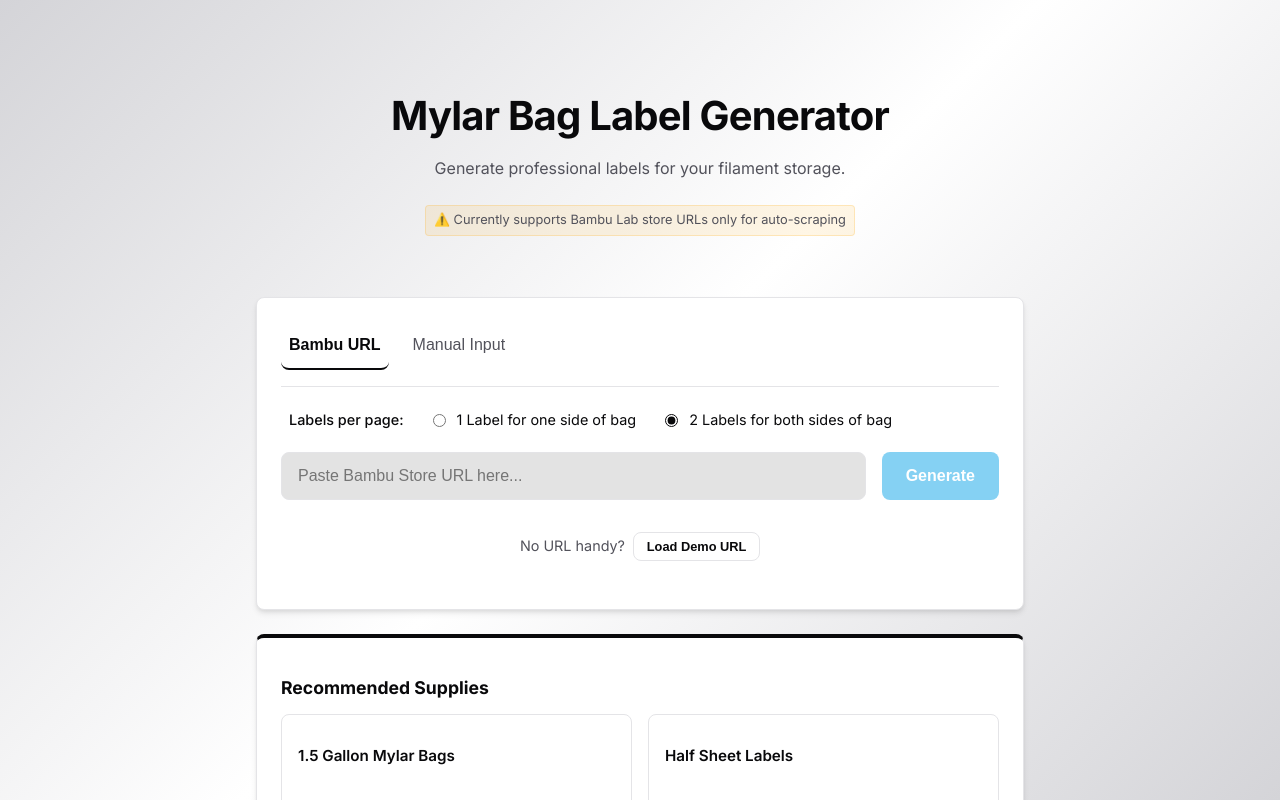
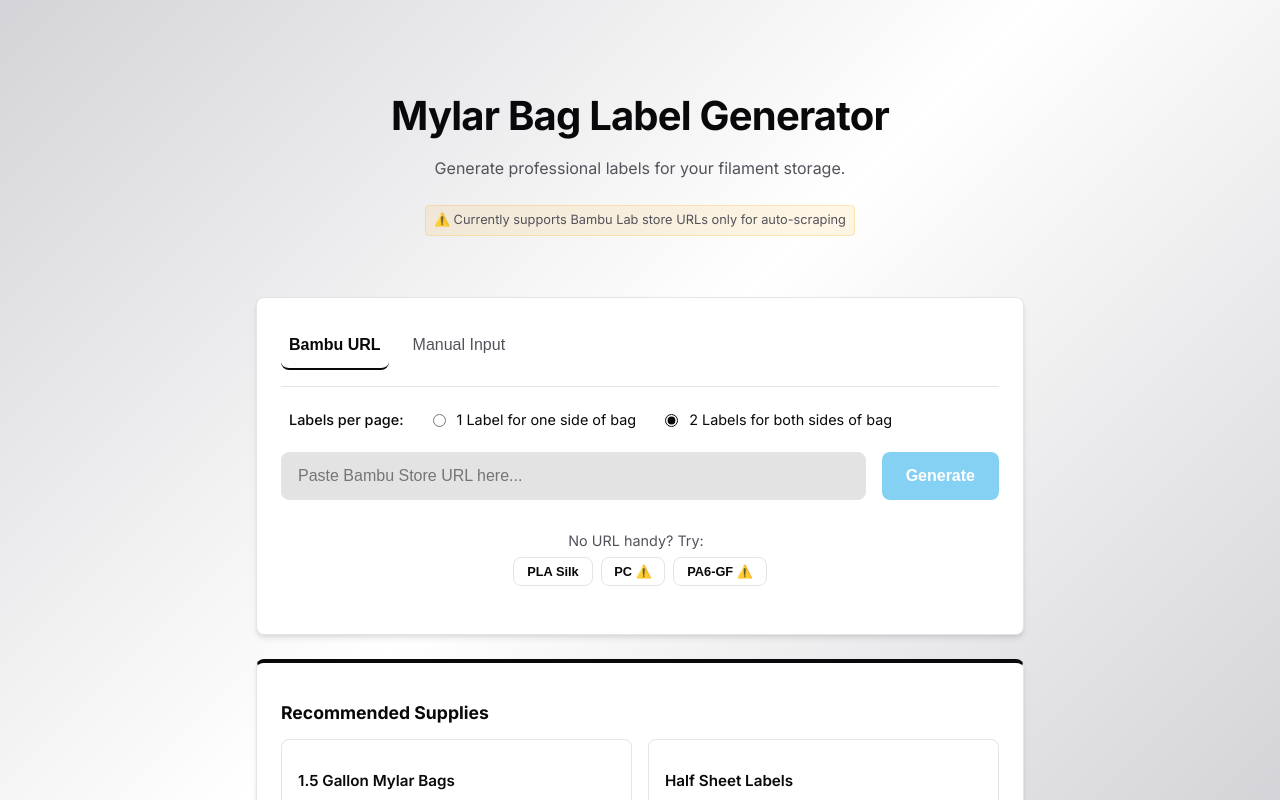
Before and after one commit to nelsonjchen/mylar-bag-label-generator, a Next.js app: page / in a window 1280 px wide. Shown: the top 800 px of the page. Built offline with nearby package versions, Linux system fonts and the light colour scheme.

Commit message:
warnings

```diff
--- a/src/app/page.tsx
+++ b/src/app/page.tsx
@@ -234,7 +234,8 @@ export default function Home() {
               </div>
 
               <div style={{ marginBottom: '1.5rem', textAlign: 'center', fontSize: '0.9rem' }}>
-                <span style={{ color: 'var(--muted-foreground)', marginRight: '0.5rem' }}>No URL handy?</span>
+                <span style={{ color: 'var(--muted-foreground)', marginRight: '0.5rem' }}>No URL handy? Try:</span>
+                <div style={{ display: 'flex', gap: '0.5rem', justifyContent: 'center', marginTop: '0.5rem', flexWrap: 'wrap' }}>
                   <button
                     onClick={() => setUrl('https://us.store.bambulab.com/products/pla-silk-upgrade?variant=564681970696351763')}
                     style={{
@@ -246,8 +247,35 @@ export default function Home() {
                       fontSize: '0.8rem'
                     }}
                   >
-                  Load Demo URL
+                    PLA Silk
                   </button>
+                  <button
+                    onClick={() => setUrl('https://us.store.bambulab.com/products/pc-filament?id=40741214617736')}
+                    style={{
+                      background: 'transparent',
+                      border: '1px solid var(--border)',
+                      color: 'var(--foreground)',
+                      height: 'auto',
+                      padding: '0.4rem 0.8rem',
+                      fontSize: '0.8rem'
+                    }}
+                  >
+                    PC ⚠️
+                  </button>
+                  <button
+                    onClick={() => setUrl('https://us.store.bambulab.com/products/pa6-gf?id=41924135714952')}
+                    style={{
+                      background: 'transparent',
+                      border: '1px solid var(--border)',
+                      color: 'var(--foreground)',
+                      height: 'auto',
+                      padding: '0.4rem 0.8rem',
+                      fontSize: '0.8rem'
+                    }}
+                  >
+                    PA6-GF ⚠️
+                  </button>
+                </div>
               </div>
             </>
           ) : (
--- a/src/components/LabelPdf.tsx
+++ b/src/components/LabelPdf.tsx
@@ -1,5 +1,6 @@
 import React from 'react';
 import { Page, Text, View, Document, StyleSheet, Image } from '@react-pdf/renderer';
+import { getFilamentWarning, extractFilamentType } from '@/data/dryingParameters';
 
 interface ProductData {
     title: string;
@@ -12,6 +13,7 @@ interface ProductData {
     qrCodeBase64?: string;
     dryingTemp?: string;
     dryingDuration?: string;
+    warning?: string;
 }
 
 // Create styles
@@ -79,6 +81,22 @@ const styles = StyleSheet.create({
         borderLeftColor: '#999',
         borderLeftStyle: 'solid',
         height: '100%',
+    },
+    warningContainer: {
+        marginTop: 10,
+        width: '100%',
+        backgroundColor: '#fff8e6',
+        borderWidth: 1,
+        borderColor: '#e6a800',
+        borderStyle: 'solid',
+        padding: 4,
+        borderRadius: 3,
+    },
+    warningText: {
+        fontSize: 7,
+        fontFamily: 'Helvetica',
+        color: '#8a6500',
+        lineHeight: 1.3,
     },
     // Text blocks positioning
     textBlock: {
@@ -170,7 +188,12 @@ const TextGroup = ({ data }: { data: ProductData }) => {
     );
 };
 
-const LabelContent = ({ data, style }: { data: ProductData; style?: any }) => (
+const LabelContent = ({ data, style }: { data: ProductData; style?: any }) => {
+    // Determine if there's a filament warning to display
+    const filamentType = extractFilamentType(data.title);
+    const warning = filamentType ? getFilamentWarning(filamentType) : undefined;
+
+    return (
         <View style={[styles.labelContainer, style]}>
             {/* Central Area: Image + QR Code */}
             <View style={styles.imageContainer}>
@@ -182,11 +205,20 @@ const LabelContent = ({ data, style }: { data: ProductData; style?: any }) => (
                     {data.qrCodeBase64 && (
                         <Image src={data.qrCodeBase64} style={styles.qrCode} />
                     )}
+
+                    {/* Filament Warning (if applicable) */}
+                    {warning && (
+                        <View style={styles.warningContainer}>
+                            <Text style={styles.warningText}>{warning.shortText}</Text>
+                            <Text style={[styles.warningText, { marginTop: 2 }]}>{warning.fullText}</Text>
+                        </View>
+                    )}
                 </View>
             </View>
 
             {/* Vertical handwritten notes lines in right whitespace */}
-        <View style={styles.notesContainer}>
+            <View style={[styles.notesContainer, warning ? { top: 230 } : {}]}>
+                <View style={styles.noteLine} />
                 <View style={styles.noteLine} />
                 <View style={styles.noteLine} />
                 <View style={styles.noteLine} />
@@ -215,6 +247,7 @@ const LabelContent = ({ data, style }: { data: ProductData; style?: any }) => (
             </View>
         </View>
     );
+};
 
 export const LabelPdf = ({ data, quantity = 2 }: LabelPdfProps) => (
     <Document>
--- a/src/data/dryingParameters.ts
+++ b/src/data/dryingParameters.ts
@@ -6,6 +6,7 @@
  * These values are for Forced-Air Oven / Dedicated Dryer (e.g., Space Pi X4)
  *
  * AUTO-GENERATED - Run `npx tsx scripts/scrape-drying-params.ts` to update
+ * Note: The warning functions below are maintained in the script template.
  */
 
 export interface DryingParameters {
@@ -105,3 +106,67 @@ export function extractFilamentType(title: string): string | undefined {
 
   return undefined;
 }
+
+/**
+ * Filament warning types for special storage/handling instructions
+ */
+export interface FilamentWarning {
+  type: 'PA_MOISTURE' | 'PC_BRITTLENESS';
+  shortText: string;
+  fullText: string;
+}
+
+/**
+ * PA-based filament types that are highly hygroscopic
+ */
+const PA_BASED_TYPES = ['PA', 'PA-CF', 'PA-GF', 'PAHT-CF', 'PAHT-GF', 'PAHT', 'PPA-CF', 'PPA-GF', 'PPA'];
+
+/**
+ * Check if a filament type is PA-based (Polyamide/Nylon based)
+ */
+function isPABasedFilament(filamentType: string): boolean {
+  const normalized = filamentType.toUpperCase();
+  return PA_BASED_TYPES.some(type => normalized.includes(type.toUpperCase()));
+}
+
+/**
+ * Check if a filament type is PC (Polycarbonate)
+ */
+function isPCFilament(filamentType: string): boolean {
+  const normalized = filamentType.toUpperCase();
+  // Match PC but not PPC or other variants that contain PC
+  return normalized === 'PC' ||
+         normalized.startsWith('PC-') ||
+         normalized.startsWith('PC ') ||
+         normalized.includes(' PC ') ||
+         normalized.endsWith(' PC');
+}
+
+/**
+ * Get storage/handling warning for specific filament types
+ * PA-based filaments: Absorb significant moisture after ~3 months in open air.
+ *   Becomes very difficult to dry with standard 80-90°C ovens.
+ * PC filaments: May become brittle after repeated drying cycles due to thermal stress.
+ *
+ * @param filamentType - The type of filament
+ * @returns Warning info or undefined if no special warning needed
+ */
+export function getFilamentWarning(filamentType: string): FilamentWarning | undefined {
+  if (isPABasedFilament(filamentType)) {
+    return {
+      type: 'PA_MOISTURE',
+      shortText: '⚠️ Store sealed with desiccant!',
+      fullText: 'PA filaments absorb significant moisture after ~3 months in open air. Becomes very difficult to dry with standard 80-90°C ovens. Store sealed with desiccants if not used for extended periods.',
+    };
+  }
+
+  if (isPCFilament(filamentType)) {
+    return {
+      type: 'PC_BRITTLENESS',
+      shortText: '⚠️ Avoid repeated drying cycles!',
+      fullText: 'PC may become brittle after repeated drying cycles due to thermal stress. After drying, keep sealed with desiccants. If well-protected, may need little or no re-drying.',
+    };
+  }
+
+  return undefined;
+}
```
Also changed, not shown: scripts/scrape-drying-params.ts (+65 -0 lines). Lines whose indentation alone changed are shown as unchanged.
